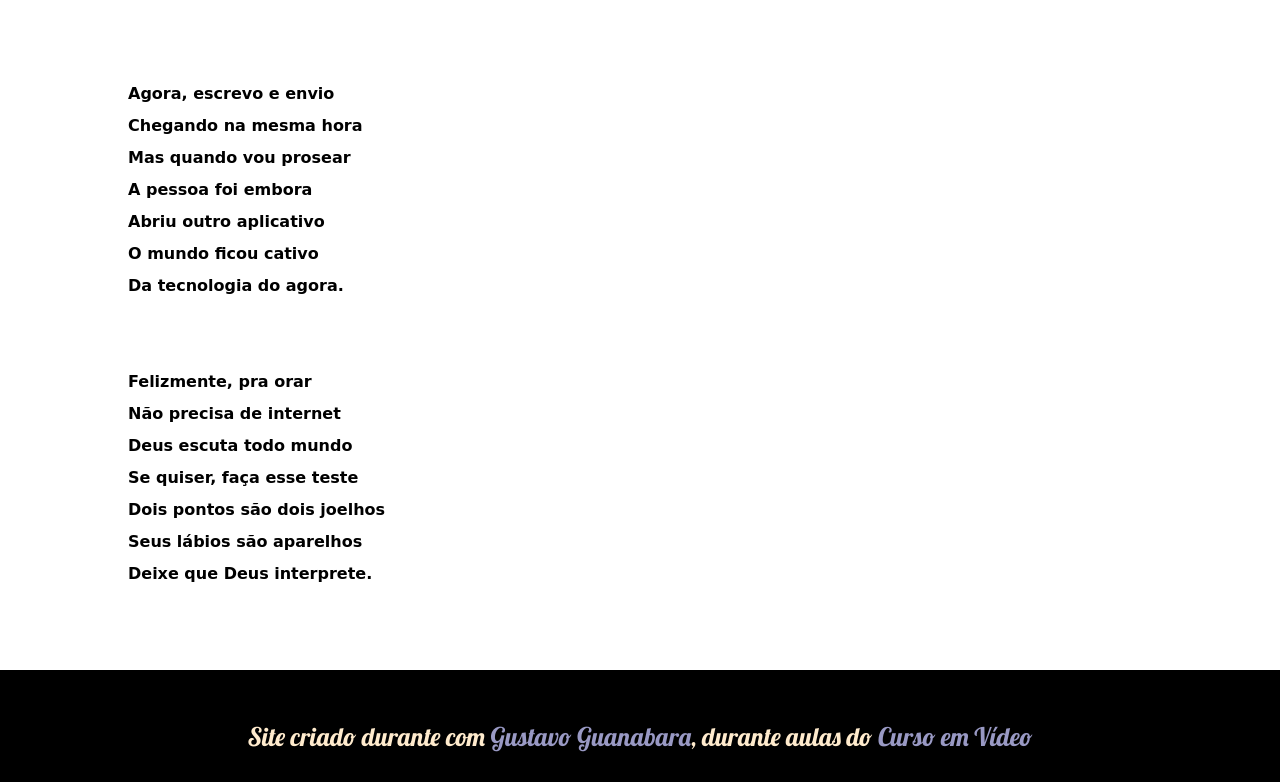
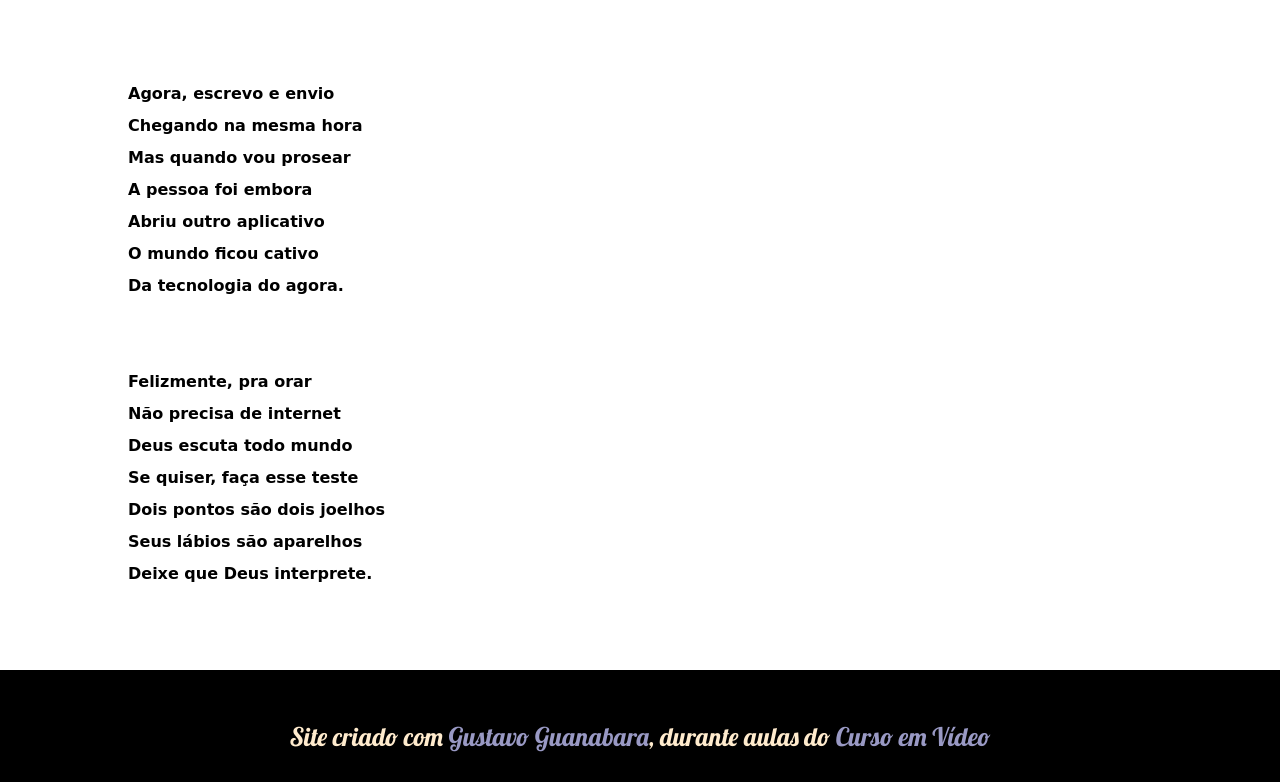
Before and after one commit to johnny1201/Projeto-Cordel, a plain HTML site: page index.html in a window 1280 px wide. Shown: the part 2202-2984 px from the top of the page. Drawn offline with Linux system fonts and the light colour scheme; a web font is replaced by a local one.

Commit message:
Update index.html

```diff
--- a/index.html
+++ b/index.html
@@ -93,7 +93,7 @@
         </p>
     </section>
     <footer>
-         <p>Site criado durante com <a href="https://github.com/gustavoguanabara/html-css" target="_blank">Gustavo Guanabara</a>, durante aulas do <a href="https://www.cursoemvideo.com/" target="_blank">Curso em Vídeo</a></p>
+         <p>Site criado com <a href="https://github.com/gustavoguanabara/html-css" target="_blank">Gustavo Guanabara</a>, durante aulas do <a href="https://www.cursoemvideo.com/" target="_blank">Curso em Vídeo</a></p>
     </footer>
 </body>
     </html>
```
